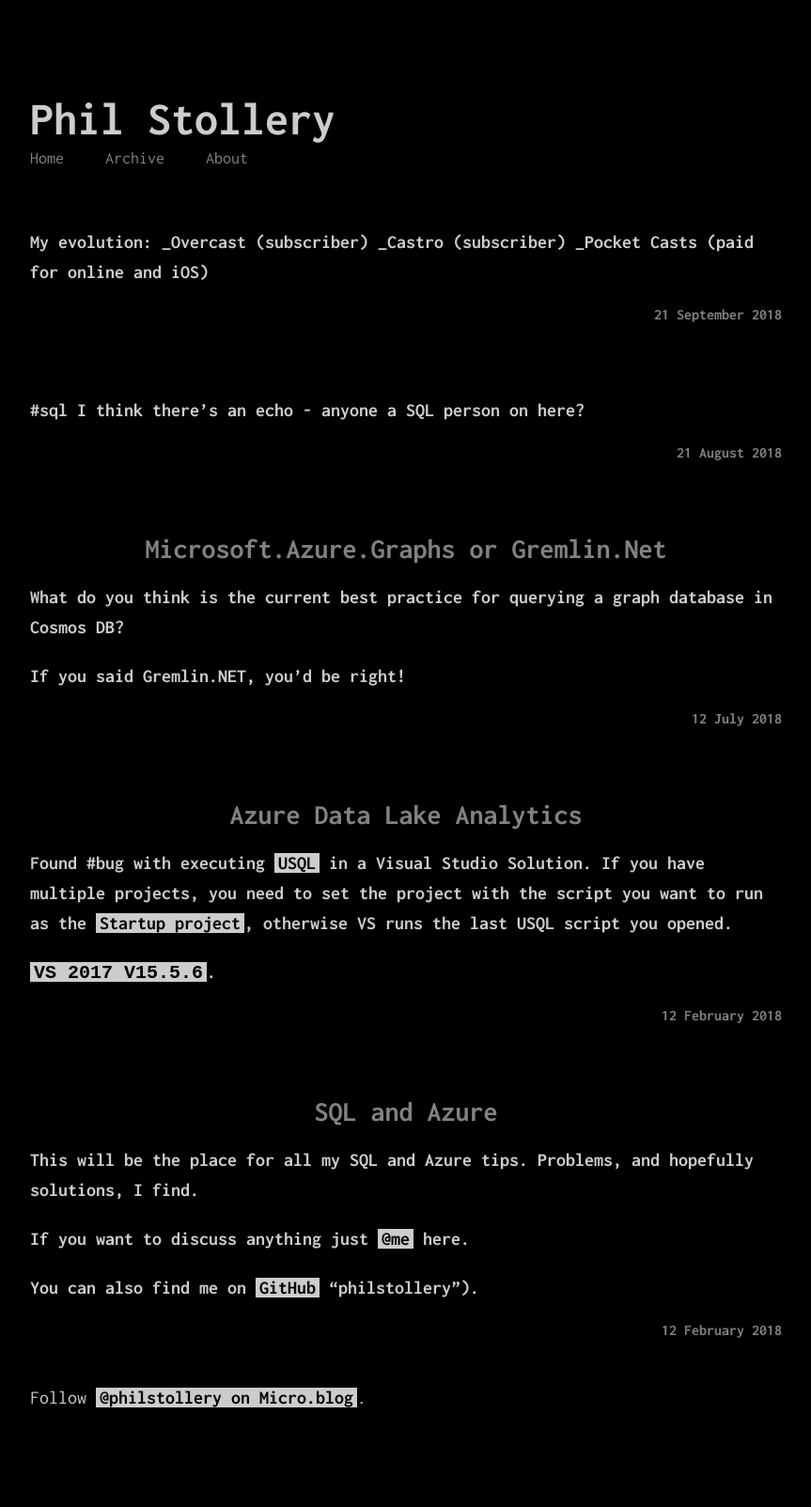
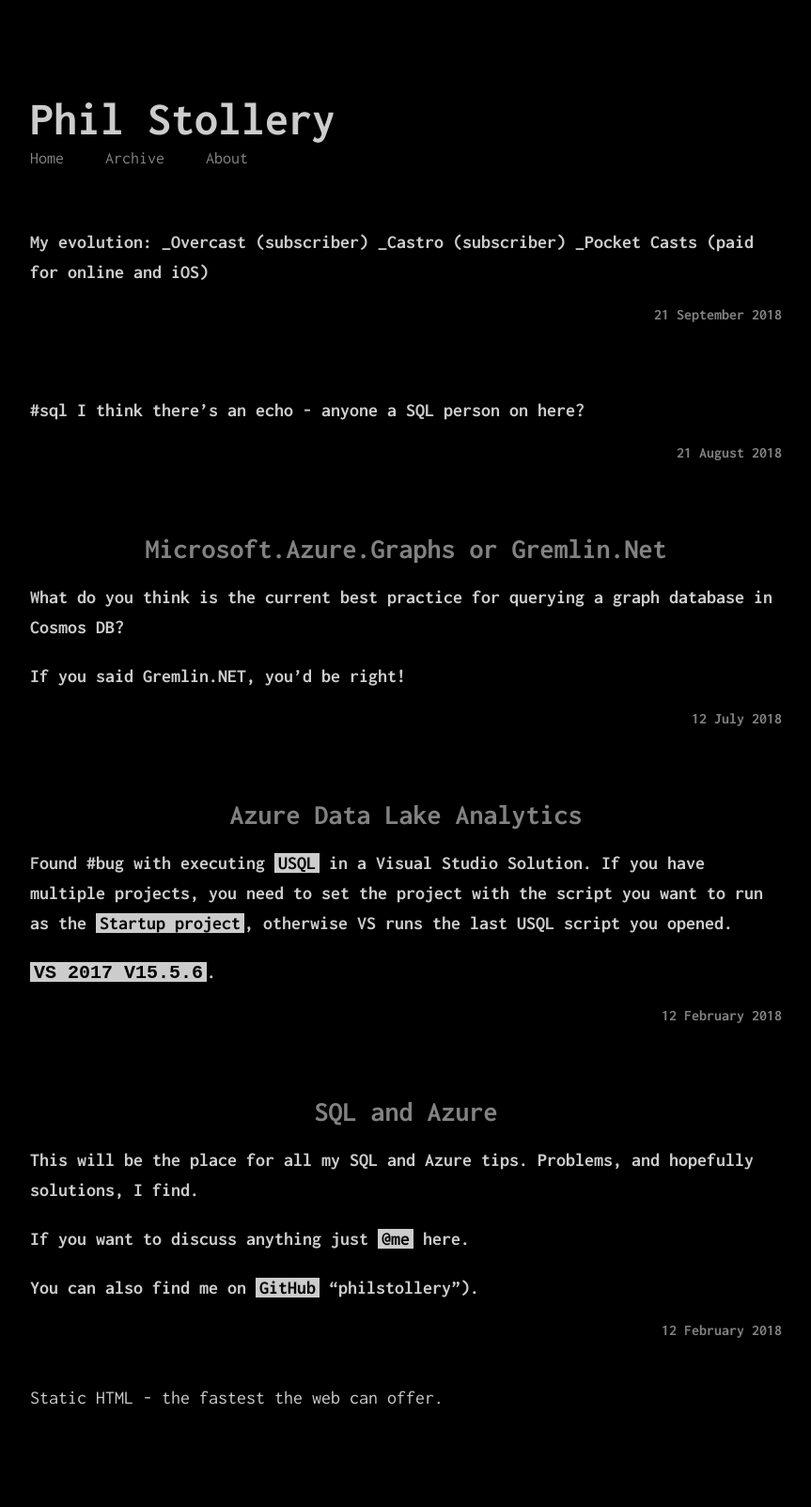
Before and after one commit to PhilStollery/philstollery.github.io, a Jekyll site: the page built from index.html, in a window 1280 px wide. Shown: the whole page at 94% size, without its empty margins (208-1071 px from the left). Built offline with Jekyll 4.4.1, drawn with Linux system fonts in a browser that asks for light colours; the list of posts is cut into pages by our own code.

Commit message:
Update _config.yml
Updating details

```diff
--- a/_config.yml
+++ b/_config.yml
@@ -10,33 +10,33 @@
 # - markdown: kramdown
 
 title: "Phil Stollery"
-tagline: ""
-description: "Follow <a href=\"https://micro.blog/philstollery\">@philstollery on Micro.blog</a>."
-credits: "Follow <a href=\"https://micro.blog/philstollery\">@philstollery on Micro.blog</a>."
+tagline: "Allows on"
+description: "Static HTML - the fastest the web can offer."
+credits: "Based on a micro.blog template - I love those guys."
 baseurl: ""
 url: "https://www.stollerys.co.uk"
 markdown: "kramdown"
 username: "philstollery"
-microblog_user: "philstollery"
+microblog_user: ""
 permalink: "/:year/:month/:day/:title.html"
 relative_permalinks: false
 author: "Phil Stollery"
 name: "Phil Stollery"
 gravatar_hash: "39d51f68845d7a838c1293d6862fd91c"
-avatar: "https://micro.blog/philstollery/avatar.jpg"
+avatar: ""
 full_name: "Phil Stollery"
 bio: ""
 twitter_username: ""
-github_username: ""
+github_username: "philstollery"
 instagram_username: ""
-paginate: 20
+paginate: 10
 paginate_path: "/page/:num/"
 timezone: "WET"
 site_id: "3017"
 gems: ["jekyll-paginate"]
 itunes_description: ""
-itunes_category: "Society & Culture"
-itunes_subcategory: "Personal Journals"
-itunes_author: "Phil Stollery"
+itunes_category: ""
+itunes_subcategory: ""
+itunes_author: ""
 itunes_email: ""
 podcast: false
```
